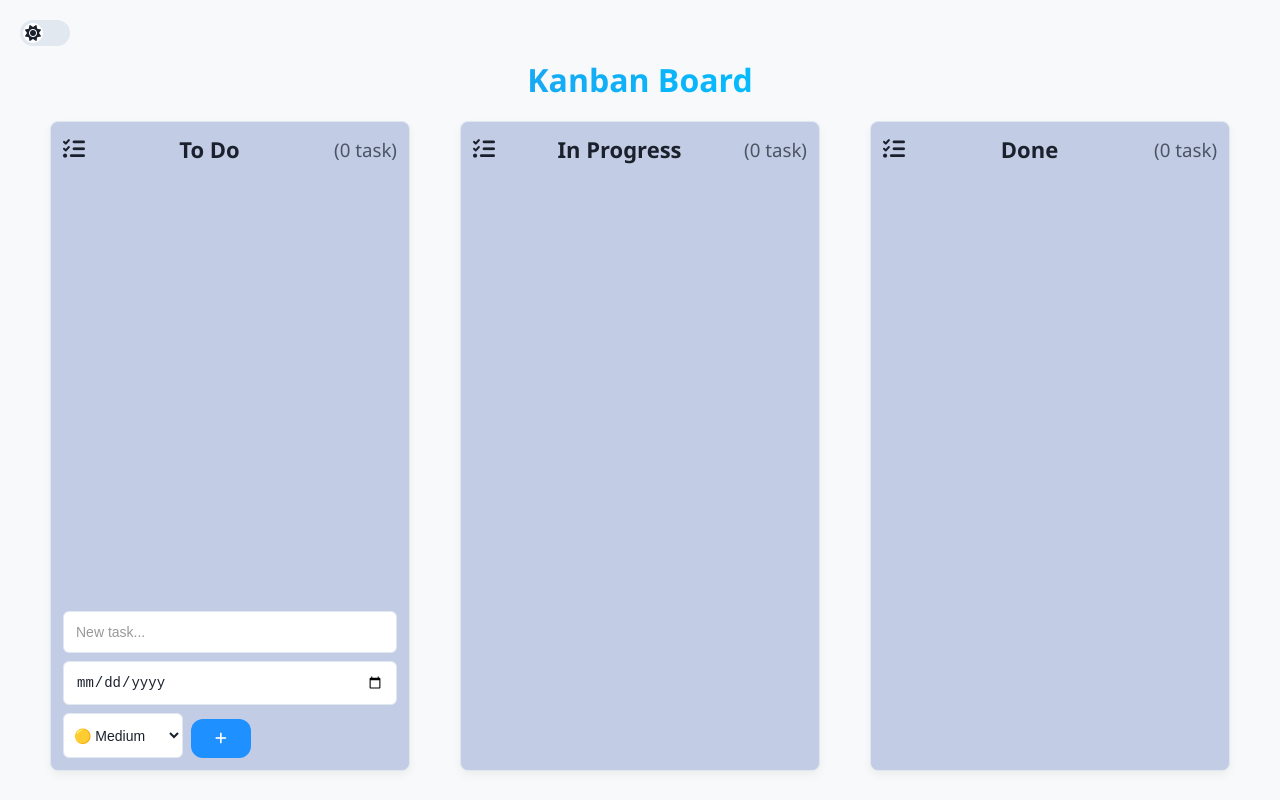
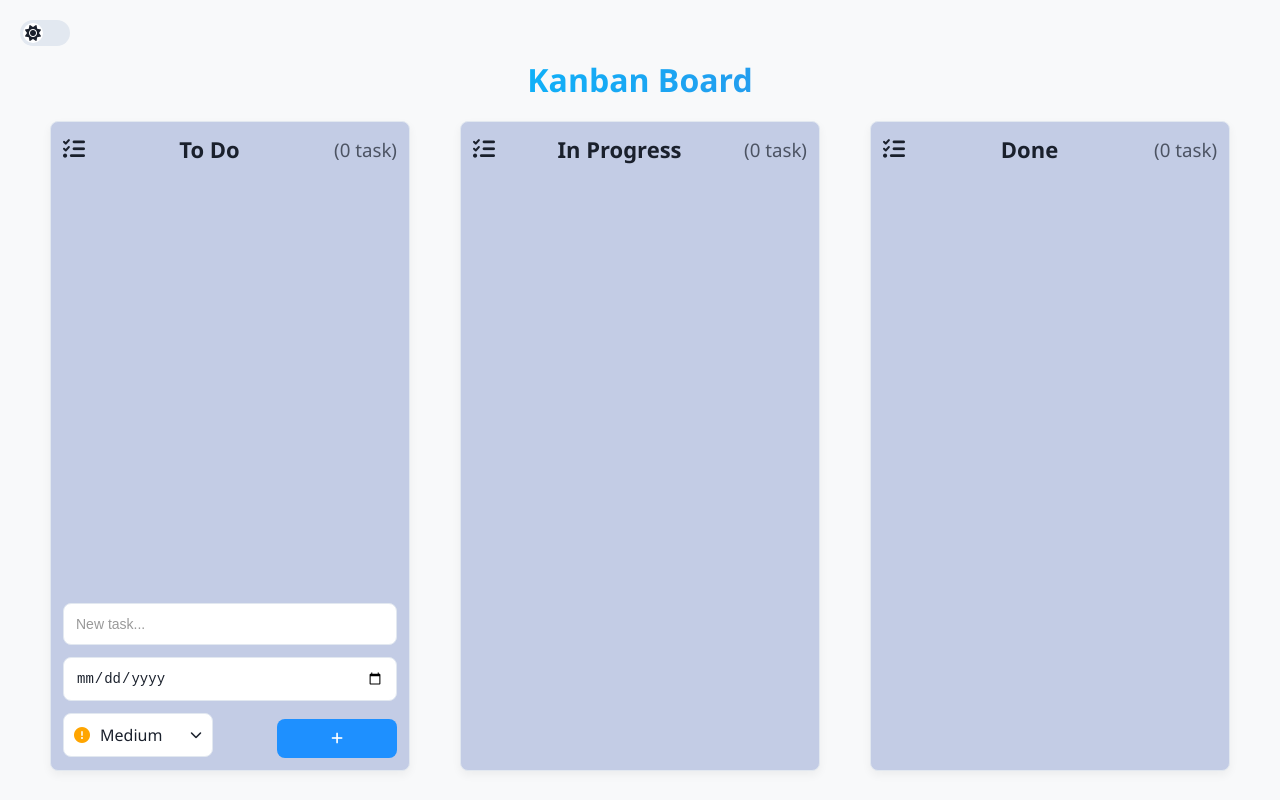
Before and after one commit to KemVani3110/miniJira, a React (Create React App) app: page / in a window 1280 px wide. Built offline with nearby package versions, Linux system fonts and the light colour scheme.

Commit message:
fix priority and priority css

```diff
--- a/src/components/AddTaskForm.jsx
+++ b/src/components/AddTaskForm.jsx
@@ -1,20 +1,48 @@
 import React, { useState } from "react";
 import "../styles/AddTaskForm.css";
+import "@fortawesome/fontawesome-free/css/all.min.css";
+
+const priorities = [
+  { value: "low", label: "Low", icon: "fa-circle", color: "green" },
+  {
+    value: "medium",
+    label: "Medium",
+    icon: "fa-exclamation-circle",
+    color: "orange",
+  },
+  {
+    value: "high",
+    label: "High",
+    icon: "fa-exclamation-triangle",
+    color: "red",
+  },
+];
 
 const AddTaskForm = ({ onAdd }) => {
   const [input, setInput] = useState("");
   const [date, setDate] = useState("");
-  const [priority, setPriority] = useState("medium"); // default medium
+  const [priority, setPriority] = useState("medium");
+  const [showDropdown, setShowDropdown] = useState(false);
+  const [error, setError] = useState("");
 
   const handleSubmit = (e) => {
     e.preventDefault();
+
+    if (!date) {
+      setError("Please select a valid date.");
+      return;
+    }
+
     if (input.trim()) {
       onAdd(input, date, priority);
       setInput("");
       setDate("");
       setPriority("medium");
+      setError("");
     }
   };
+
+  const selectedPriority = priorities.find((p) => p.value === priority);
 
   return (
     <form className="add-task-form" onSubmit={handleSubmit}>
@@ -24,23 +52,50 @@ const AddTaskForm = ({ onAdd }) => {
         value={input}
         onChange={(e) => setInput(e.target.value)}
       />
+      <div className="date-input-container">
         <input
           type="date"
           value={date}
           onChange={(e) => setDate(e.target.value)}
-        className="date-input"
-        title="Chọn ngày"
+          className={`date-input ${error ? "error" : ""}`}
         />
-      <select
-        value={priority}
-        onChange={(e) => setPriority(e.target.value)}
-        className="priority-select"
-        title="Chọn độ ưu tiên"
+        {error && <div className="error-popup">{error}</div>}
+      </div>
+
+      <div className="priority-dropdown">
+        <div
+          className="priority-selected"
+          onClick={() => setShowDropdown(!showDropdown)}
         >
-        <option value="low">🟢 Low</option>
-        <option value="medium">🟡 Medium</option>
-        <option value="high">🔴 High</option>
-      </select>
+          <i
+            className={`fa-solid ${selectedPriority.icon}`}
+            style={{ color: selectedPriority.color }}
+          ></i>
+          <span>{selectedPriority.label}</span>
+          <i className="fa-solid fa-chevron-down dropdown-arrow"></i>
+        </div>
+        {showDropdown && (
+          <div className="priority-options">
+            {priorities.map((p) => (
+              <div
+                key={p.value}
+                className="priority-option"
+                onClick={() => {
+                  setPriority(p.value);
+                  setShowDropdown(false);
+                }}
+              >
+                <i
+                  className={`fa-solid ${p.icon}`}
+                  style={{ color: p.color }}
+                ></i>
+                <span>{p.label}</span>
+              </div>
+            ))}
+          </div>
+        )}
+      </div>
+
       <button type="submit">
         <i className="fa-solid fa-plus"></i>
       </button>
--- a/src/components/TaskCard.jsx
+++ b/src/components/TaskCard.jsx
@@ -26,15 +26,57 @@ const TaskCard = ({ task, index, onDelete, onEdit }) => {
   const renderPriorityIcon = (priority) => {
     switch (priority) {
       case "low":
-        return "🟢 Low";
+        return (
+          <span className="priority-icon" title="Low">
+            <i className="fa-solid fa-circle" style={{ color: "green" }}></i>
+          </span>
+        );
       case "medium":
-        return "🟡 Medium";
+        return (
+          <span className="priority-icon" title="Medium">
+            <i
+              className="fa-solid fa-exclamation-circle"
+              style={{ color: "orange" }}
+            ></i>
+          </span>
+        );
       case "high":
-        return '🔴 High';
+        return (
+          <span className="priority-icon" title="High">
+            <i
+              className="fa-solid fa-exclamation-triangle"
+              style={{ color: "red" }}
+            ></i>
+          </span>
+        );
       default:
         return null;
     }
   };
+
+  const getDeadlineStatus = (dateStr) => {
+    if (!dateStr) return null;
+
+    const now = new Date();
+    const deadline = new Date(dateStr);
+
+    // Reset giờ, phút, giây của ngày hiện tại để chỉ so sánh ngày
+    now.setHours(0, 0, 0, 0);
+    deadline.setHours(0, 0, 0, 0);
+
+    const diff = deadline - now;
+
+    // Kiểm tra nếu deadline là hôm nay
+    if (diff === 0) return "near"; // Cảnh báo vàng nếu là hôm nay
+
+    // Kiểm tra nếu deadline đã quá hạn (qua ngày hôm sau)
+    if (diff < 0) return "overdue"; // Quá hạn nếu là trước hôm nay
+
+    // Không có cảnh báo nếu chưa đến hạn
+    return null;
+  };
+
+  const deadlineStatus = getDeadlineStatus(task.date);
 
   return (
     <Draggable draggableId={task.id} index={index}>
@@ -59,16 +101,29 @@ const TaskCard = ({ task, index, onDelete, onEdit }) => {
               <>
                 <div className="task-main">
                   <span>{task.content}</span>
-                  {task.priority && (
-                    <span className="priority-icon">
-                      {renderPriorityIcon(task.priority)}
-                    </span>
-                  )}
+                  {task.priority && renderPriorityIcon(task.priority)}
                 </div>
                 {task.date && (
-                  <div className="task-date">
-                    <i className="fa-solid fa-calendar-days" style={{ marginRight: 4 }}></i>
+                  <div className={`task-date ${deadlineStatus}`}>
+                    <i
+                      className="fa-solid fa-calendar-days"
+                      style={{ marginRight: 4 }}
+                    ></i>
                     {new Date(task.date).toLocaleDateString()}
+                    {deadlineStatus === "near" && (
+                      <i
+                        className="fa-solid fa-triangle-exclamation warning-icon"
+                        title="Sắp đến hạn"
+                        style={{ marginLeft: 6 }}
+                      ></i>
+                    )}
+                    {deadlineStatus === "overdue" && (
+                      <i
+                        className="fa-solid fa-circle-exclamation overdue-icon"
+                        title="Đã quá hạn"
+                        style={{ marginLeft: 6 }}
+                      ></i>
+                    )}
                   </div>
                 )}
               </>
--- a/src/styles/AddTaskForm.css
+++ b/src/styles/AddTaskForm.css
@@ -1,8 +1,9 @@
 .add-task-form {
   display: flex;
+  flex-wrap: wrap;
+  gap: 12px;
   margin-top: 10px;
-  gap: 8px;
-  flex-wrap: wrap;
+  justify-content: space-between;
 }
 
 .add-task-form input {
@@ -11,9 +12,15 @@
   background-color: var(--input-bg);
   color: var(--text-color);
   border: 1px solid var(--border-color);
-  border-radius: 6px;
+  border-radius: 8px;
   font-size: 14px;
   box-sizing: border-box;
+  transition: all 0.2s ease;
+}
+
+.add-task-form input:focus {
+  border-color: #1e90ff;
+  outline: none;
 }
 
 .add-task-form input::placeholder {
@@ -25,27 +32,114 @@
   background-color: #1e90ff;
   color: white;
   border: none;
-  border-radius: 12px;
+  border-radius: 8px;
   cursor: pointer;
   font-weight: bold;
-  transition: background-color 0.2s;
+  transition: background-color 0.3s ease, transform 0.2s ease;
   margin-top: 6px;
+  min-width: 120px;
 }
 
 .add-task-form button:hover {
   background-color: #187bcd;
+  transform: translateY(-2px);
 }
 
-.priority-select {
-  padding: 6px;
+.priority-dropdown {
+  position: relative;
+  min-width: 150px;
+  user-select: none;
+}
+
+.priority-selected {
+  display: flex;
+  align-items: center;
+  justify-content: space-between;
+  padding: 10px;
   border: 1px solid var(--border-color);
-  border-radius: 6px;
+  border-radius: 8px;
   background-color: var(--input-bg);
   color: var(--text-color);
-  font-size: 14px;
-  flex-basis: 120px;
+  cursor: pointer;
+  gap: 10px;
+  transition: all 0.2s ease;
 }
 
+.priority-selected:hover {
+  border-color: #1e90ff;
+}
+
+.dropdown-arrow {
+  margin-left: auto;
+  font-size: 12px;
+}
+
+.priority-options {
+  position: absolute;
+  top: 100%;
+  left: 0;
+  width: 100%;
+  background-color: var(--input-bg);
+  border: 1px solid var(--border-color);
+  border-radius: 8px;
+  margin-top: 4px;
+  z-index: 10;
+  box-shadow: 0 2px 6px rgba(0, 0, 0, 0.15);
+}
+
+.priority-option {
+  padding: 10px;
+  display: flex;
+  align-items: center;
+  gap: 10px;
+  cursor: pointer;
+  transition: background-color 0.2s ease;
+  border-radius: 6px;
+}
+
+.priority-option:hover {
+  background-color: #f0f0f0;
+}
+
+.date-input-container {
+  position: relative;
+  flex: 1 1 250px;
+}
+
+.date-input-container input {
+  width: 100%;
+}
+
+.date-input.error {
+  border-color: #f44336;
+  background-color: #ffebee;
+}
+
+.error-popup {
+  position: absolute;
+  top: 100%;
+  left: 0;
+  background-color: #f44336;
+  color: white;
+  padding: 6px;
+  border-radius: 6px;
+  font-size: 12px;
+  width: 100%;
+  margin-top: 5px;
+  box-sizing: border-box;
+  opacity: 0;
+  transform: translateY(10px);
+  visibility: hidden;
+  transition: opacity 0.3s ease, transform 0.3s ease, visibility 0s 0.3s;
+}
+
+.error-popup.show {
+  opacity: 1;
+  transform: translateY(0);
+  visibility: visible;
+}
+
+/* Responsive cho các màn hình nhỏ */
 /* @media (max-width: 768px) {
   .add-task-form {
     flex-direction: column;
@@ -55,4 +149,8 @@
   .add-task-form button {
     width: 100%;
   }
+
+  .priority-dropdown {
+    width: 100%;
+  }
 } */
--- a/src/styles/App.css
+++ b/src/styles/App.css
@@ -14,7 +14,7 @@ h1 {
   margin-bottom: 20px;
   opacity: 0;
   transform: translateY(-20px);
-  animation: fadeSlideIn 0.8s ease-out forwards, gradientMove 4s linear infinite;
+  animation: fadeSlideIn 0.5s ease-out forwards, gradientMove 2s linear infinite;
   background: linear-gradient(90deg, #6a5acd, #00bfff, #6a5acd);
   background-size: 200% auto;
   background-position: 0% 50%;
--- a/src/styles/TaskCard.css
+++ b/src/styles/TaskCard.css
@@ -73,5 +73,45 @@
 }
 
 .priority-icon {
-  font-size: 16px;
+  position: relative;
+  top: 33px;
+  left: 35px;
+  display: inline-flex;
+  align-items: center;
+  font-size: 20px;
 }
+
+.task-date.near {
+  color: #e6a800;
+  font-weight: bold;
+}
+
+.task-date.overdue {
+  color: #d00000;
+  font-weight: bold;
+}
+
+.warning-icon {
+  color: #e6a800;
+  animation: pulse 1.5s infinite;
+}
+
+.overdue-icon {
+  color: #d00000;
+  animation: pulse 1.5s infinite;
+}
+
+@keyframes pulse {
+  0% {
+    transform: scale(1);
+    opacity: 1;
+  }
+  50% {
+    transform: scale(1.15);
+    opacity: 0.75;
+  }
+  100% {
+    transform: scale(1);
+    opacity: 1;
+  }
+}
```
Also changed, not shown: src/App.jsx (+39 -23 lines), src/styles/Column.css (line endings or trailing spaces). Lines whose indentation alone changed are shown as unchanged.
